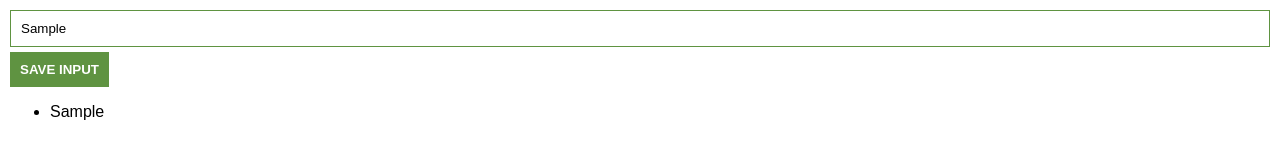
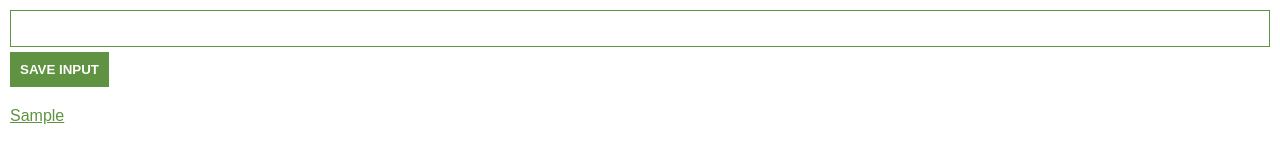
Before and after one commit to dhannywi/100days_of_code, a plain HTML site: page javascript/lead_tracker/index.html in a window 1280 px wide. Both pictures are taken after typing "Sample" into the empty fields and a click on the button "SAVE INPUT". Drawn offline with Linux system fonts and the light colour scheme.

Commit message:
first iteration of chrome extension

```diff
--- a/javascript/lead_tracker/index.js
+++ b/javascript/lead_tracker/index.js
@@ -5,14 +5,20 @@ const ulEl = document.querySelector("#ul-el")
 
 inputBtn.addEventListener("click", function() {
     if (inputEl.value !== "") {
-        myLeads.push(inputEl.value)}
+        myLeads.push(inputEl.value)
+        inputEl.value = ""
+    }
     renderLeads()
 })
 
 function renderLeads() {
     let listItems = ""
     for (let i=0; i<myLeads.length; i++) {
-        listItems += `<li>${myLeads[i]}</li>`
+        listItems += `
+        <li>
+            <a href="${myLeads[i]}" target="_blank">${myLeads[i]}</a>
+        </li>
+        `
     }
     ulEl.innerHTML = listItems
 }
--- a/javascript/lead_tracker/styles.css
+++ b/javascript/lead_tracker/styles.css
@@ -20,3 +20,17 @@ button {
     background-color: #5f9341;
     border: none;
 }
+
+ul {
+    list-style: none;
+    margin-top: 20px;
+    padding-left: 0;
+}
+
+li {
+    margin-top: 5px;
+}
+
+li a {
+    color: #5f9341;
+}
```
